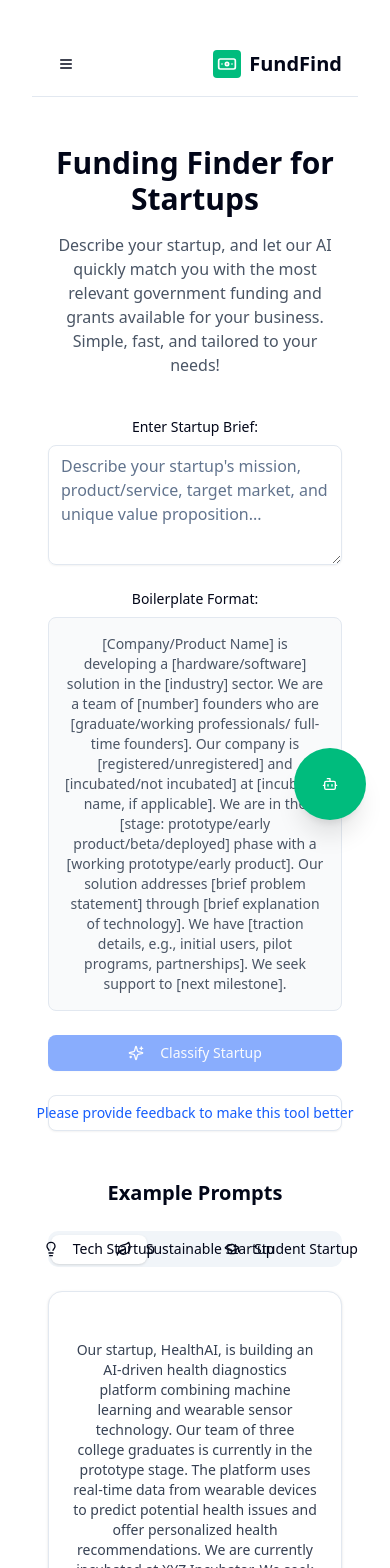
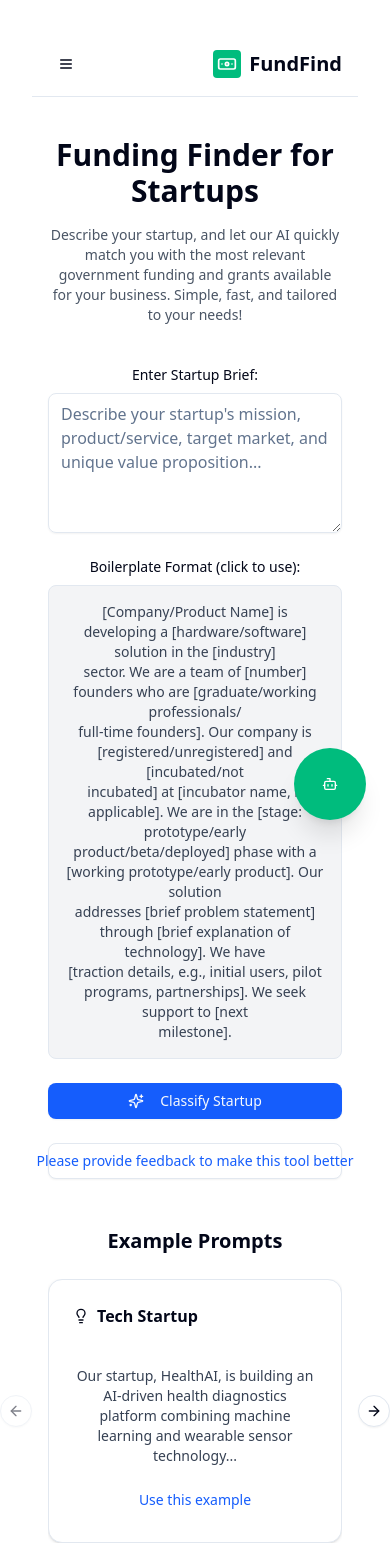
Before and after one commit to jjf2009/FIIRE, a React (Vite) app: page /chat in a window 390 px wide. Shown: the top 1568 px of the page. Built offline with nearby package versions, Linux system fonts and the light colour scheme.

Commit message:
file added

```diff
--- a/package.json
+++ b/package.json
@@ -19,6 +19,7 @@
     "@tailwindcss/vite": "^4.1.4",
     "class-variance-authority": "^0.7.1",
     "clsx": "^2.1.1",
+    "embla-carousel-react": "^8.6.0",
     "lucide-react": "^0.503.0",
     "react": "^19.0.0",
     "react-dom": "^19.0.0",
--- /dev/null
+++ b/src/components/ui/carousel.jsx
@@ -0,0 +1,194 @@
+import * as React from "react"
+import useEmblaCarousel from "embla-carousel-react";
+import { ArrowLeft, ArrowRight } from "lucide-react"
+
+import { cn } from "@/lib/utils"
+import { Button } from "@/components/ui/button"
+
+const CarouselContext = React.createContext(null)
+
+function useCarousel() {
+  const context = React.useContext(CarouselContext)
+
+  if (!context) {
+    throw new Error("useCarousel must be used within a <Carousel />")
+  }
+
+  return context
+}
+
+function Carousel({
+  orientation = "horizontal",
+  opts,
+  setApi,
+  plugins,
+  className,
+  children,
+  ...props
+}) {
+  const [carouselRef, api] = useEmblaCarousel({
+    ...opts,
+    axis: orientation === "horizontal" ? "x" : "y",
+  }, plugins)
+  const [canScrollPrev, setCanScrollPrev] = React.useState(false)
+  const [canScrollNext, setCanScrollNext] = React.useState(false)
+
+  const onSelect = React.useCallback((api) => {
+    if (!api) return
+    setCanScrollPrev(api.canScrollPrev())
+    setCanScrollNext(api.canScrollNext())
+  }, [])
+
+  const scrollPrev = React.useCallback(() => {
+    api?.scrollPrev()
+  }, [api])
+
+  const scrollNext = React.useCallback(() => {
+    api?.scrollNext()
+  }, [api])
+
+  const handleKeyDown = React.useCallback((event) => {
+    if (event.key === "ArrowLeft") {
+      event.preventDefault()
+      scrollPrev()
+    } else if (event.key === "ArrowRight") {
+      event.preventDefault()
+      scrollNext()
+    }
+  }, [scrollPrev, scrollNext])
+
+  React.useEffect(() => {
+    if (!api || !setApi) return
+    setApi(api)
+  }, [api, setApi])
+
+  React.useEffect(() => {
+    if (!api) return
+    onSelect(api)
+    api.on("reInit", onSelect)
+    api.on("select", onSelect)
+
+    return () => {
+      api?.off("select", onSelect)
+    };
+  }, [api, onSelect])
+
+  return (
+    <CarouselContext.Provider
+      value={{
+        carouselRef,
+        api: api,
+        opts,
+        orientation:
+          orientation || (opts?.axis === "y" ? "vertical" : "horizontal"),
+        scrollPrev,
+        scrollNext,
+        canScrollPrev,
+        canScrollNext,
+      }}>
+      <div
+        onKeyDownCapture={handleKeyDown}
+        className={cn("relative", className)}
+        role="region"
+        aria-roledescription="carousel"
+        data-slot="carousel"
+        {...props}>
+        {children}
+      </div>
+    </CarouselContext.Provider>
+  );
+}
+
+function CarouselContent({
+  className,
+  ...props
+}) {
+  const { carouselRef, orientation } = useCarousel()
+
+  return (
+    <div
+      ref={carouselRef}
+      className="overflow-hidden"
+      data-slot="carousel-content">
+      <div
+        className={cn(
+          "flex",
+          orientation === "horizontal" ? "-ml-4" : "-mt-4 flex-col",
+          className
+        )}
+        {...props} />
+    </div>
+  );
+}
+
+function CarouselItem({
+  className,
+  ...props
+}) {
+  const { orientation } = useCarousel()
+
+  return (
+    <div
+      role="group"
+      aria-roledescription="slide"
+      data-slot="carousel-item"
+      className={cn(
+        "min-w-0 shrink-0 grow-0 basis-full",
+        orientation === "horizontal" ? "pl-4" : "pt-4",
+        className
+      )}
+      {...props} />
+  );
+}
+
+function CarouselPrevious({
+  className,
+  variant = "outline",
+  size = "icon",
+  ...props
+}) {
+  const { orientation, scrollPrev, canScrollPrev } = useCarousel()
+
+  return (
+    <Button
+      data-slot="carousel-previous"
+      variant={variant}
+      size={size}
+      className={cn("absolute size-8 rounded-full", orientation === "horizontal"
+        ? "top-1/2 -left-12 -translate-y-1/2"
+        : "-top-12 left-1/2 -translate-x-1/2 rotate-90", className)}
+      disabled={!canScrollPrev}
+      onClick={scrollPrev}
+      {...props}>
+      <ArrowLeft />
+      <span className="sr-only">Previous slide</span>
+    </Button>
+  );
+}
+
+function CarouselNext({
+  className,
+  variant = "outline",
+  size = "icon",
+  ...props
+}) {
+  const { orientation, scrollNext, canScrollNext } = useCarousel()
+
+  return (
+    <Button
+      data-slot="carousel-next"
+      variant={variant}
+      size={size}
+      className={cn("absolute size-8 rounded-full", orientation === "horizontal"
+        ? "top-1/2 -right-12 -translate-y-1/2"
+        : "-bottom-12 left-1/2 -translate-x-1/2 rotate-90", className)}
+      disabled={!canScrollNext}
+      onClick={scrollNext}
+      {...props}>
+      <ArrowRight />
+      <span className="sr-only">Next slide</span>
+    </Button>
+  );
+}
+
+export { Carousel, CarouselContent, CarouselItem, CarouselPrevious, CarouselNext };
--- a/src/pages/Schemes/Schemes.jsx
+++ b/src/pages/Schemes/Schemes.jsx
@@ -2,6 +2,7 @@ import { useSearchParams } from "react-router-dom";
 import { useEffect, useState } from "react";
 import SchemeCard from "./SchemeCard";
 import schemeData from "../../data/Scheme"; // Should be an array
+import SearchBar from "@/components/SearchBar";
 
 const Schemes = () => {
   const [searchParams] = useSearchParams();
@@ -45,8 +46,11 @@ const Schemes = () => {
 
   return (
     <div className="container mx-auto py-10 px-4">
+
       <h2 className="text-3xl font-semibold mb-6">{categoryTitle}</h2>
-
+      <span className="md:hidden m-3">
+        <SearchBar/>
+      </span>
       {filteredSchemes.length === 0 ? (
         <div className="text-center text-gray-600 text-lg font-medium mt-8">
           ❌ No {categoryTitle} schemes found matching your criteria.
--- a/src/pages/chat/ChatbotPage.jsx
+++ b/src/pages/chat/ChatbotPage.jsx
@@ -1,31 +1,68 @@
 import { useState } from "react";
 import { Button } from "@/components/ui/button";
 import { Textarea } from "@/components/ui/textarea";
-import { Card, CardContent, CardHeader, CardTitle } from "@/components/ui/card";
+import { Card, CardContent,CardHeader,CardTitle } from "@/components/ui/card";
 import { Tabs, TabsContent, TabsList, TabsTrigger } from "@/components/ui/tabs";
 import { Lightbulb, Leaf, GraduationCap, Sparkles } from 'lucide-react';
+import {
+  Carousel,
+  CarouselContent,
+  CarouselItem,
+  CarouselNext,
+  CarouselPrevious,
+} from "@/components/ui/carousel";
+
+
+const boilerplateText = `[Company/Product Name] is developing a [hardware/software] solution in the [industry]
+sector. We are a team of [number] founders who are [graduate/working professionals/
+full-time founders]. Our company is [registered/unregistered] and [incubated/not
+incubated] at [incubator name, if applicable]. We are in the [stage: prototype/early
+product/beta/deployed] phase with a [working prototype/early product]. Our solution
+addresses [brief problem statement] through [brief explanation of technology]. We have
+[traction details, e.g., initial users, pilot programs, partnerships]. We seek support to [next
+milestone].`;
 
 const ChatbotPage = () => {
   const [startupBrief, setStartupBrief] = useState("");
   const [isSubmitting, setIsSubmitting] = useState(false);
+  const [error, setError] = useState("");
 
   const handleSubmit = async () => {
+    if (!startupBrief.trim()) {
+      setError("Startup brief cannot be empty.");
+      return;
+    }
+
+    if (startupBrief.trim() === boilerplateText.trim()) {
+      setError("Please modify the boilerplate text to describe your startup.");
+      return;
+    }
+
+    setError("");
     setIsSubmitting(true);
+
     // Simulate API call
     await new Promise((resolve) => setTimeout(resolve, 1500));
     setIsSubmitting(false);
-    // Handle navigation or success state here
+
+    // Handle result here
   };
 
   const handleExampleClick = (example) => {
     setStartupBrief(example);
+    setError("");
+  };
+
+  const handleBoilerplateClick = () => {
+    setStartupBrief(boilerplateText);
+    setError("");
   };
 
   return (
-    <div className="container mx-auto px-4 py-12 max-w-3xl">
+    <div className="container px-4 py-10 max-w-3xl mx-auto">
       <div className="text-center mb-10">
         <h1 className="text-3xl font-bold mb-4">Funding Finder for Startups</h1>
-        <p className="text-gray-600 max-w-2xl mx-auto">
+        <p className="text-gray-600 text-sm sm:text-base">
           Describe your startup, and let our AI quickly match you with the most
           relevant government funding and grants available for your business.
           Simple, fast, and tailored to your needs!
@@ -40,32 +77,31 @@ const ChatbotPage = () => {
           <Textarea
             id="startup-brief"
             placeholder="Describe your startup's mission, product/service, target market, and unique value proposition..."
-            className="min-h-[120px]"
+            className="min-h-[140px] resize-y"
             value={startupBrief}
             onChange={(e) => setStartupBrief(e.target.value)}
           />
+          {error && (
+            <p className="text-red-600 text-sm mt-2">{error}</p>
+          )}
         </div>
 
         <div>
           <label className="block text-sm font-medium mb-2">
-            Boilerplate Format:
+            Boilerplate Format (click to use):
           </label>
-          <div className="bg-gray-50 p-4 rounded-md text-sm text-gray-600 border">
-            [Company/Product Name] is developing a [hardware/software] solution in the [industry]
-            sector. We are a team of [number] founders who are [graduate/working professionals/
-            full-time founders]. Our company is [registered/unregistered] and [incubated/not
-            incubated] at [incubator name, if applicable]. We are in the [stage: prototype/early
-            product/beta/deployed] phase with a [working prototype/early product]. Our solution
-            addresses [brief problem statement] through [brief explanation of technology]. We have
-            [traction details, e.g., initial users, pilot programs, partnerships]. We seek support to [next
-            milestone].
+          <div
+            className="bg-gray-100 p-4 rounded-md text-sm text-gray-700 border cursor-pointer whitespace-pre-line"
+            onClick={handleBoilerplateClick}
+          >
+            {boilerplateText}
           </div>
         </div>
 
         <Button
           className="w-full bg-blue-600 hover:bg-blue-700"
           onClick={handleSubmit}
-          disabled={isSubmitting || !startupBrief.trim()}
+          disabled={isSubmitting}
         >
           <Sparkles className="mr-2 h-4 w-4" />
           {isSubmitting ? "Analyzing..." : "Classify Startup"}
@@ -75,91 +111,106 @@ const ChatbotPage = () => {
           Please provide feedback to make this tool better
         </Button>
       </div>
-
       <div className="mt-12">
   <h2 className="text-xl font-bold mb-6">Example Prompts</h2>
+
+  {/* Desktop Tabs */}
+  <div className="hidden sm:block">
     <Tabs defaultValue="tech" className="w-full">
-          <TabsList className="grid grid-cols-3 mb-4">
+      <TabsList className="grid grid-cols-3 gap-2 mb-4">
         <TabsTrigger value="tech">
           <Lightbulb className="h-4 w-4 mr-2" />
           Tech Startup
         </TabsTrigger>
         <TabsTrigger value="sustainable">
           <Leaf className="h-4 w-4 mr-2" />
-              Sustainable Startup
+          Sustainable
         </TabsTrigger>
         <TabsTrigger value="student">
           <GraduationCap className="h-4 w-4 mr-2" />
-              Student Startup
+          Student
         </TabsTrigger>
       </TabsList>
 
-          <TabsContent value="tech">
+      {[
+        {
+          value: "tech",
+          content: `Our startup, HealthAI, is building an AI-driven health diagnostics platform combining machine learning and wearable sensor technology...`,
+        },
+        {
+          value: "sustainable",
+          content: `EcoPack is developing sustainable, biodegradable packaging materials to replace single-use plastics in the food and retail industry...`,
+        },
+        {
+          value: "student",
+          content: `EduPro is a student-led initiative aiming to build an AI-driven tutoring platform that helps students master complex subjects...`,
+        },
+      ].map(({ value, content }) => (
+        <TabsContent value={value} key={value}>
           <Card>
             <CardContent className="pt-6">
-                <p className="text-sm text-gray-700">
-                  Our startup, HealthAI, is building an AI-driven health diagnostics platform combining machine
-                  learning and wearable sensor technology. Our team of three college graduates is currently in
-                  the prototype stage. The platform uses real-time data from wearable devices to predict potential
-                  health issues and offer personalized health recommendations. We are currently incubated at
-                  XYZ Incubator. We seek support to refine our prototype and expand our data processing
-                  capabilities.
-                </p>
+              <p className="text-sm text-gray-700 whitespace-pre-line">{content}</p>
               <Button
                 variant="ghost"
                 className="mt-4 text-blue-600"
-                  onClick={() => handleExampleClick("Our startup, HealthAI, is building an AI-driven health diagnostics platform combining machine learning and wearable sensor technology. Our team of three college graduates is currently in the prototype stage. The platform uses real-time data from wearable devices to predict potential health issues and offer personalized health recommendations. We are currently incubated at XYZ Incubator. We seek support to refine our prototype and expand our data processing capabilities.")}
+                onClick={() => handleExampleClick(content)}
               >
                 Use this example
               </Button>
             </CardContent>
           </Card>
         </TabsContent>
+      ))}
+    </Tabs>
+  </div>
 
-          <TabsContent value="sustainable">
-            <Card>
-              <CardContent className="pt-6">
-                <p className="text-sm text-gray-700">
-                  EcoPack is developing sustainable, biodegradable packaging materials to replace single-use
-                  plastics in the food and retail industry. Our team of four full-time founders, all college passouts,
-                  is in the proof-of-concept stage. We have a working prototype and are incubated at ABC
-                  Incubator. The solution reduces carbon footprints and promotes a greener planet. We seek
-                  funding to further test and scale production.
-                </p>
+  <div className="block sm:hidden">
+  <Carousel className="w-full">
+    <CarouselContent>
+      {[
+        {
+          title: "Tech Startup",
+          icon: <Lightbulb className="h-4 w-4 mr-2" />,
+          content: `Our startup, HealthAI, is building an AI-driven health diagnostics platform combining machine learning and wearable sensor technology...`,
+        },
+        {
+          title: "Sustainable",
+          icon: <Leaf className="h-4 w-4 mr-2" />,
+          content: `EcoPack is developing sustainable, biodegradable packaging materials to replace single-use plastics in the food and retail industry...`,
+        },
+        {
+          title: "Student",
+          icon: <GraduationCap className="h-4 w-4 mr-2" />,
+          content: `EduPro is a student-led initiative aiming to build an AI-driven tutoring platform that helps students master complex subjects...`,
+        },
+      ].map(({ title, icon, content }, idx) => (
+        <CarouselItem key={idx} className="basis-full">
+          <Card className="h-full">
+            <CardHeader>
+              <CardTitle className="flex items-center text-base">
+                {icon} {title}
+              </CardTitle>
+            </CardHeader>
+            <CardContent className="pt-2">
+              <p className="text-sm text-gray-700 whitespace-pre-line">{content}</p>
               <Button
                 variant="ghost"
                 className="mt-4 text-blue-600"
-                  onClick={() => handleExampleClick("EcoPack is developing sustainable, biodegradable packaging materials to replace single-use plastics in the food and retail industry. Our team of four full-time founders, all college passouts, is in the proof-of-concept stage. We have a working prototype and are incubated at ABC Incubator. The solution reduces carbon footprints and promotes a greener planet. We seek funding to further test and scale production.")}
+                onClick={() => handleExampleClick(content)}
               >
                 Use this example
               </Button>
             </CardContent>
           </Card>
-          </TabsContent>
+        </CarouselItem>
+      ))}
+    </CarouselContent>
+    <CarouselPrevious />
+    <CarouselNext />
+  </Carousel>
+</div>
+</div>
 
-          <TabsContent value="student">
-            <Card>
-              <CardContent className="pt-6">
-                <p className="text-sm text-gray-700">
-                  EduPro is a student-led initiative aiming to build an AI-driven tutoring platform that helps
-                  students master complex subjects through personalized learning. The platform uses natural
-                  language processing and machine learning to adapt to each student's learning style and pace. I
-                  am a college student and have gathered a small team of fellow students to work on the project.
-                  We are in the concept stage and need mentorship and funding to bring our idea to life, develop
-                  a prototype, and start testing in local schools.
-                </p>
-                <Button
-                  variant="ghost"
-                  className="mt-4 text-blue-600"
-                  onClick={() => handleExampleClick("EduPro is a student-led initiative aiming to build an AI-driven tutoring platform that helps students master complex subjects through personalized learning. The platform uses natural language processing and machine learning to adapt to each student's learning style and pace. I am a college student and have gathered a small team of fellow students to work on the project. We are in the concept stage and need mentorship and funding to bring our idea to life, develop a prototype, and start testing in local schools.")}
-                >
-                  Use this example
-                </Button>
-              </CardContent>
-            </Card>
-          </TabsContent>
-        </Tabs>
-      </div>
     </div>
   );
 };
```
Also changed, not shown: 1 other file (tests, documents, lock files or other folders). Lines whose indentation alone changed are shown as unchanged.
